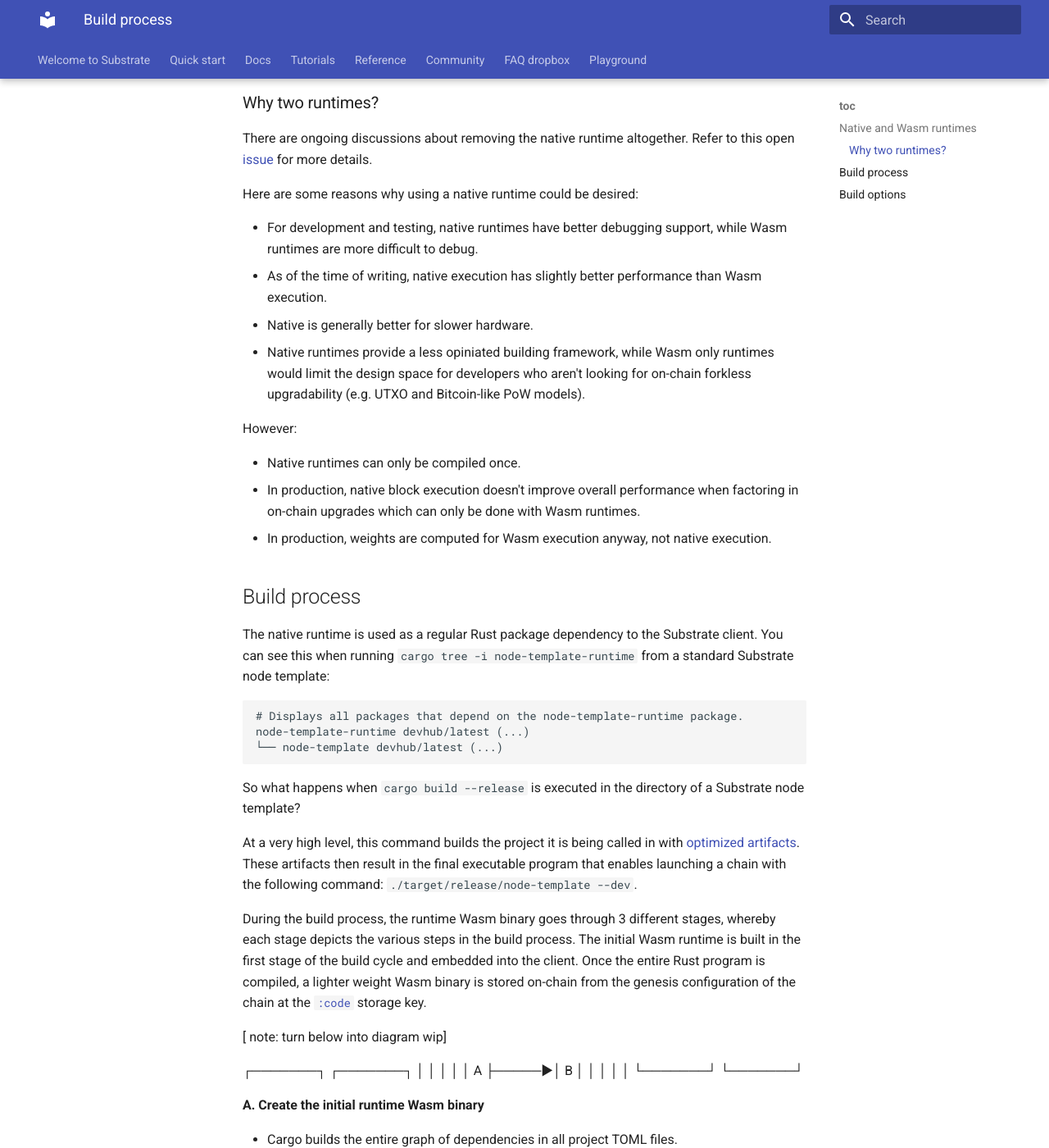
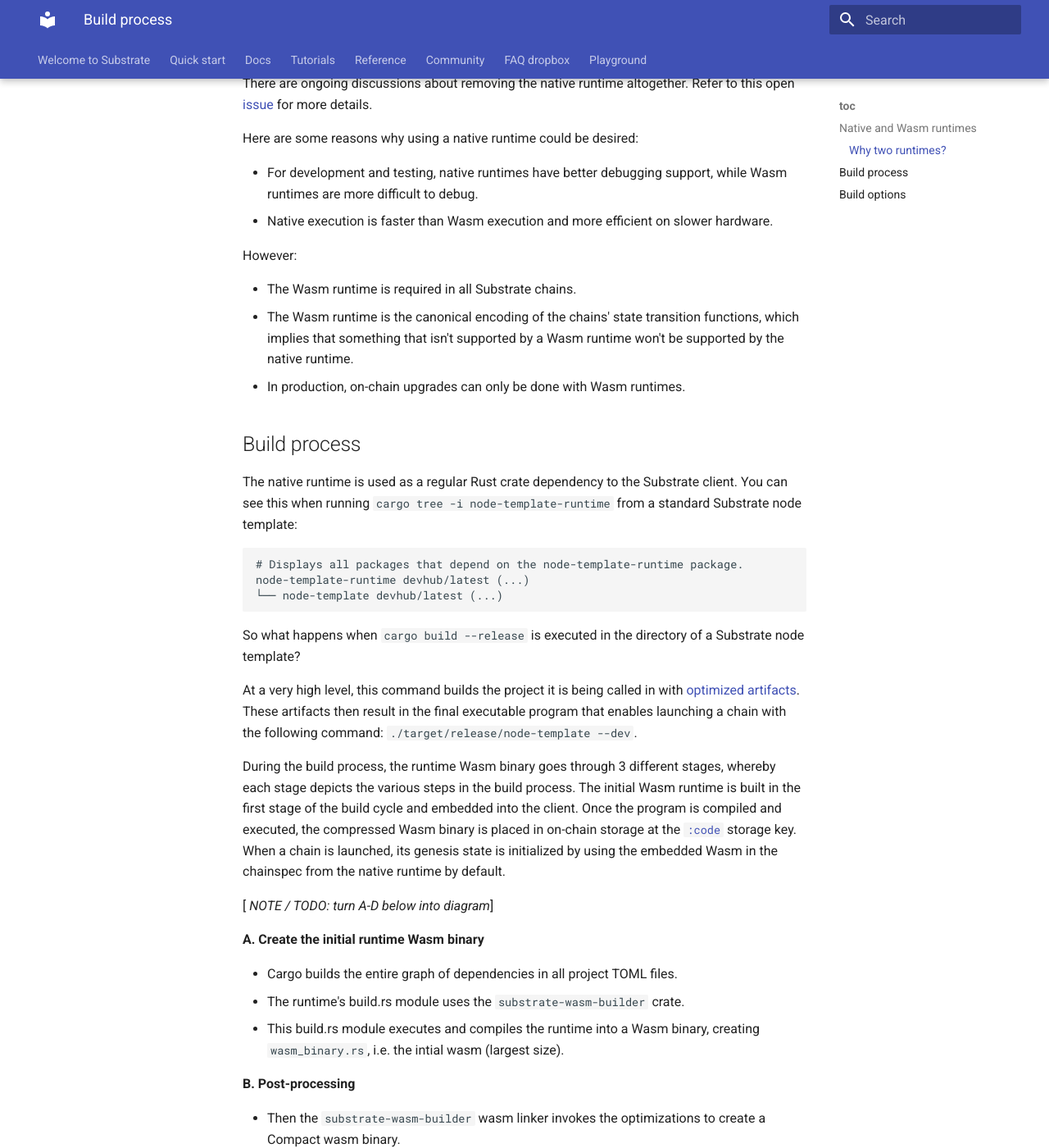
Before and after one commit to polkadot-developers/docs-sandbox, an MkDocs documentation site: the page built from source/docs/main-docs/06-build/build-process.md, in a window 1280 px wide and 1400 px high, scrolled down 848 px. Shown: the whole window at 82% size. Built offline with MkDocs 1.6.1 and Material for MkDocs 9.7.7, drawn with Linux system fonts in a browser that asks for light colours; some of the changed text lies outside the part shown.

Commit message:
Update build-process with review

````diff
--- a/source/docs/main-docs/06-build/build-process.md
+++ b/source/docs/main-docs/06-build/build-process.md
@@ -8,23 +8,21 @@
 Relevant context:
 
 - Substrate runtimes are compiled to [both native and Wasm](#native-and-wasm-runtimes).
-- Runtimes must be compressed Wasm binaries for on-chain upgrades and parachain consensus capabilities.
+- Runtimes should be compressed Wasm binaries for on-chain upgrades and relay chain validation capabilities to function correctly.
 - Read about the anatomy of a full Substrate node [here](/todo) in order to understand how the client interacts with the runtime.
 
-**Note:** the use of the term "Substrate node" is the same as saying "Substrate client" or "Substrate full node".
-
 ## Native and Wasm runtimes
-_Notes: should go to fundamentals or Rust section. Or move this to architecture page. The goal of this section is to explain why Substrate is designed to have both Wasm and native runtimes, as a prelude to the build process._
+_Note to self: should go to fundamentals or Rust section. Or move this to architecture page. The goal of this section is to explain why Substrate is designed to have both Wasm and native runtimes, as a prelude to the build process._
 
 All Substrate runtimes compile to both native ("`std`") and Wasm ("`no_std`") environments.
-<!--This implies that the native runtime is baked into the node, while the Wasm runtime is stored on-chain as a Wasm blob.  -->
 
 Considered an optimization to Substrate, the native runtime is especially useful for development and testing environments.
 It is optional in the sense that production chains don't need to rely on native builds.
 The Wasm runtime on the other hand is not optional.
 A chain's Wasm binary is embedded in the client at compile time and required for any [chain specification](./todo).
-Even when choosing to skip compiling the Wasm runtime for developement purposes, Substrate will include a dummy Wasm blob otherwise the chain will panic.
-Central to Substrate's desgin, it provides the possibility of on-chain upgradability and multi-chain communication.
+It is possible to skip the Wasm runtime compilation for developement purposes.
+However, launching a chain without one will cause the the chain will panic.
+Being a core component to Substrate's design, it provides the possibility for on-chain upgradability and relay chain validation.
 
 ### Why two runtimes?
 
@@ -34,19 +32,17 @@
 Here are some reasons why using a native runtime could be desired:
 
 - For development and testing, native runtimes have better debugging support, while Wasm runtimes are more difficult to debug.
-- As of the time of writing, native execution has slightly better performance than Wasm execution.
-- Native is generally better for slower hardware.
-- Native runtimes provide a less opiniated building framework, while Wasm only runtimes would limit the design space for developers who aren't looking for on-chain forkless upgradability (e.g. UTXO and Bitcoin-like PoW models).
+- Native execution is faster than Wasm execution and more efficient on slower hardware.
 
 However:
 
-- Native runtimes can only be compiled once.
-- In production, native block execution doesn't improve overall performance when factoring in on-chain upgrades which can only be done with Wasm runtimes.
-- In production, weights are computed for Wasm execution anyway, not native execution.
+- The Wasm runtime is required in all Substrate chains.
+- The Wasm runtime is the canonical encoding of the chains' state transition functions, which implies that something that isn't supported by a Wasm runtime won't be supported by the native runtime.
+- In production, on-chain upgrades can only be done with Wasm runtimes.
 
 ## Build process
 
-The native runtime is used as a regular Rust package dependency to the Substrate client.
+The native runtime is used as a regular Rust crate dependency to the Substrate client.
 You can see this when running `cargo tree -i node-template-runtime` from a standard Substrate node template:
 
 ```bash
@@ -63,28 +59,21 @@
 
 During the build process, the runtime Wasm binary goes through 3 different stages, whereby each stage depicts the various steps in the build process.
 The initial Wasm runtime is built in the first stage of the build cycle and embedded into the client.
-Once the entire Rust program is compiled, a lighter weight Wasm binary is stored on-chain from the genesis configuration of the chain at the [`:code`](https://docs.substrate.io/rustdocs/latest/sp_storage/well_known_keys/constant.CODE.html) storage key.
+Once the program is compiled and executed, the compressed Wasm binary is placed in on-chain storage at the [`:code`](https://docs.substrate.io/rustdocs/latest/sp_storage/well_known_keys/constant.CODE.html) storage key.
+When a chain is launched, its genesis state is initialized by using the embedded Wasm in the chainspec from the native runtime by default.
 
-[ note: turn below into diagram wip]
-
-┌───────┐      ┌───────┐
-│       │      │       │
-│   A   ├─────►│   B   │
-│       │      │       │
-└───────┘      └───────┘
+[ _NOTE / TODO: turn A-D below into diagram_]
 
 **A. Create the initial runtime Wasm binary**
 
 - Cargo builds the entire graph of dependencies in all project TOML files.
-- Build.rs for runtime uses the `substrate-wasm-builder` crate.
-- It executes and compiles the runtime into a Wasm binary, creating `wasm_binary.rs`, i.e. the intial wasm (largest size).
-- The runtime crate requires this Wasm to [embed it](https://github.com/paritytech/substrate/blob/0e6cc5668d9ee8d852a3aa3f85a2ab5fcb4c75a1/bin/node-template/runtime/src/lib.rs#L7) into its compilation result
-
+- The runtime's build.rs module uses the `substrate-wasm-builder` crate.
+- This build.rs module executes and compiles the runtime into a Wasm binary, creating `wasm_binary.rs`, i.e. the intial wasm (largest size).
 
 **B. Post-processing**
 
 - Then the `substrate-wasm-builder` wasm linker invokes the optimizations to create a Compact wasm binary.
-- It optimizes some instruction sequences, removes any unnecessary sections, such as the ones for debugging, using a tool called wasm-opt.
+- It optimizes some instruction sequences and removes any unnecessary sections, such as the ones for debugging, using a tool called [wasm-opt](https://www.npmjs.com/package/wasm-opt).
 - The runtime crate is a dependency of the node.
 
 **C. Compression**
@@ -94,6 +83,7 @@
 
 **D. Result**
 
+- The runtime crate requires the Wasm blob from the first step and [embeds it](https://github.com/paritytech/substrate/blob/0e6cc5668d9ee8d852a3aa3f85a2ab5fcb4c75a1/bin/node-template/runtime/src/lib.rs#L7) into its compilation result.
 - The final executable binary is `node-template`.
 - The `./target/release/node-template --dev` command initializes a new chain, i.e. generates a new chainspec.
 - The Wasm runtime is put as an item in storage (with the magic key named “:code”)
@@ -117,10 +107,10 @@
 
 It can make sense to compile the Wasm binary only, if for example you are just trying to provide an upgraded Wasm to perform a forkless upgrade.
 Usually when performing a runtime upgrade, you want to provide both a native and Wasm binary.
-Doing only one of those halves usually is an incomplete release process.
+Doing only one usually is an incomplete release process and not considered [best practice](./todo-link).
 
-In any case, when starting a new chain the initial Wasm binary is required.
-In production the Wasm runtime comes from the chain specification of a chain.
+In any case, when starting a new chain the initial Wasm binary is a requirement.
+In production the Wasm runtime comes from the [chain specification](./todo-chainspec) of a chain.
 However, when starting a chain in developer mode at block 0, it uses the embedded Wasm from the native runtime.
 
 There are several ways to configure a chain to meet the requirements of your needs:
@@ -128,28 +118,6 @@
 - `SKIP_WASM_BUILD` - Skips building any Wasm binary. This is useful when only native should be recompiled.
                       If this is the first run and there doesn't exist a Wasm binary, this will set both variables to `None`.
 
-- Use [this script](https://github.com/paritytech/substrate/blob/master/.maintain/build-only-wasm.sh
-build-only-wasm.sh node-runtime ./output.wasm
-) to build the no_std Wasm binary only.
+- Use [this script](https://github.com/paritytech/substrate/blob/master/.maintain/build-only-wasm.sh) to build the no_std Wasm binary only.
 
 - Use the [wasm-runtime-overrides] CLI flag to load the Wasm from the filesystem.
-
-<!-- WIP / notes to self:
-
-- Executor and runtime interface parts of substrate client/runtime: link to node architecture?
-- State machine & executor: diagram potential
-- Wasmtime for execution
-- For parachain validation, the runtime code is part of the validation blob that is stored on the relay chain. So, we don't need :code to be part of the proof. (see: https://github.com/paritytech/substrate/issues/5047)
-- Why sr tool is important? Link to tooling
-
-## sr tool
-
-- allows building WASM runtimes in a deterministic way, producing two identical wasm runtimes
-- you can use GH actions to verify determinism
-
-## Chain specification
-
-## CLI
-
-- ./target/release/parachain-collator export-genesis-wasm --chain parachain-raw.json > para-wasm
-- --chain parachain-raw.json \  -->
````
